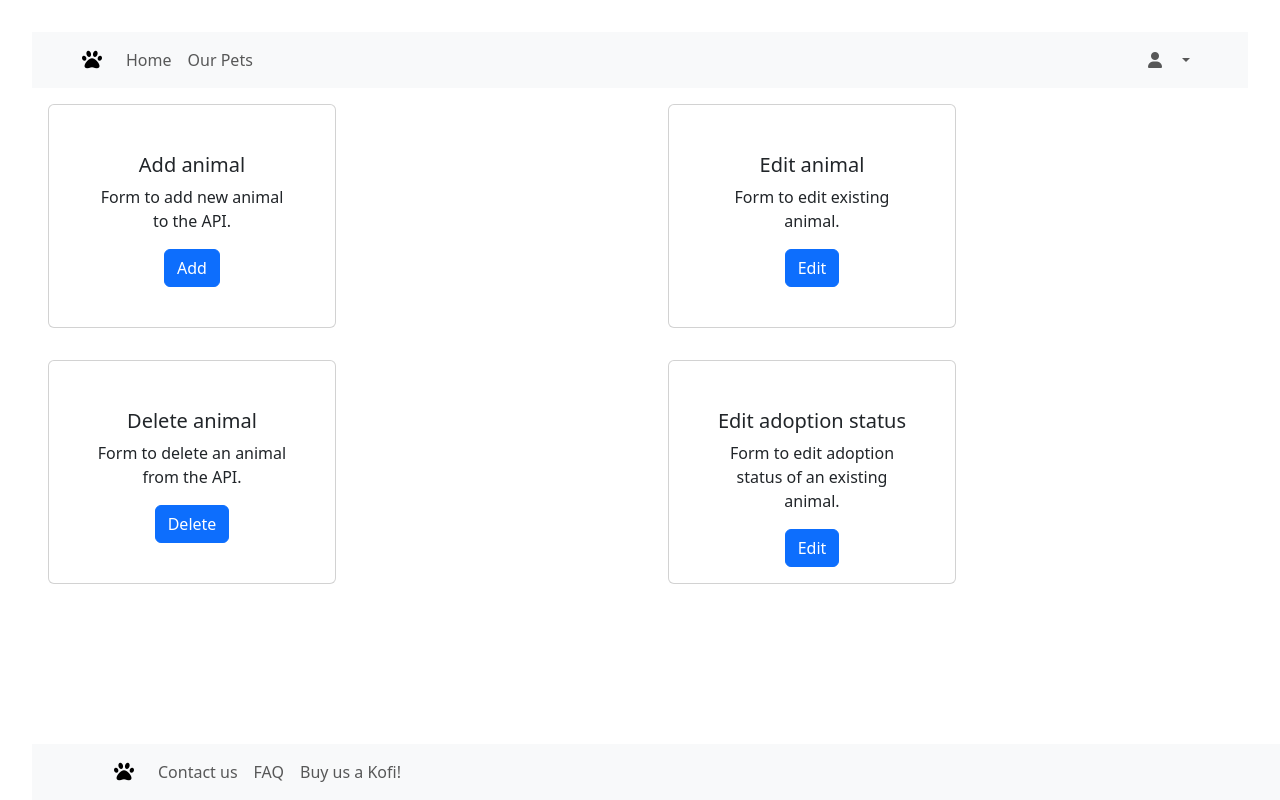
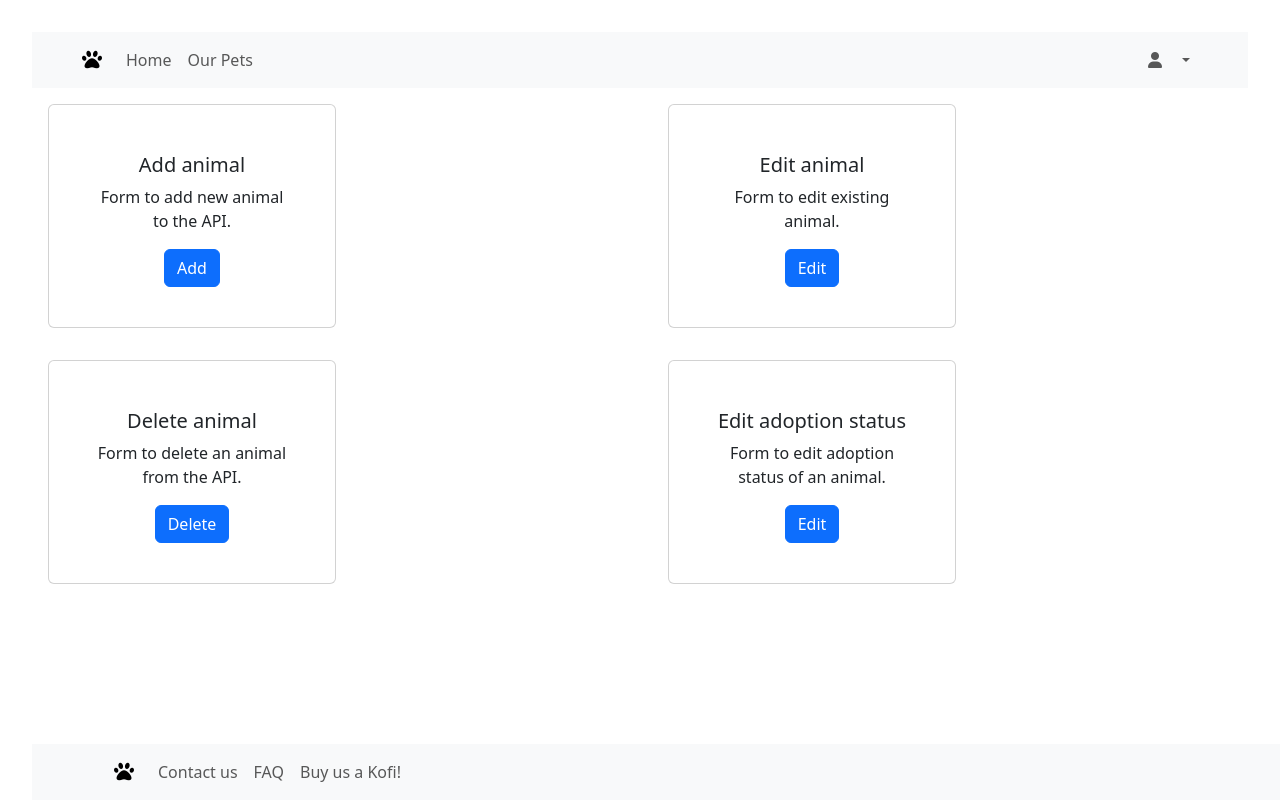
Before and after one commit to TheTiredTiger/Final_Project_PAAWS_FrontEnd, a React (Vite) app: page /adminpage in a window 1280 px wide. Shown: the top 800 px of the page. Built offline with nearby package versions, Linux system fonts and the light colour scheme.

Commit message:
Small fixes

```diff
--- a/src/App.jsx
+++ b/src/App.jsx
@@ -25,8 +25,8 @@ function App() {
 
   return (
     <>
-      <NavigationBar  /> {/* PRovavavel ter de mudar para dentro das routes para funcionar */}
       <BrowserRouter >
+        <NavigationBar  /> {/* PRovavavel ter de mudar para dentro das routes para funcionar */}
         <Routes>
           <Route path="/" element={< Home />} />
 
@@ -37,7 +37,8 @@ function App() {
           <Route path="/personaldata" element={< PersonalData />} />
 
           <Route path="/ourpets" element={< AnimalSearch />} />
-          <Route path="/animalpage" element={< AnimalPage />} /> {/* Need to make route get single pet-RM */}
+          <Route path="/animalpage/:id" element={< AnimalPage />} /> {/* Need to make route get single pet-RM */}
+          {/* Route is done - BM */}
           <Route path="/adoptionform" element={< AdoptionForm />} />
 
           <Route path="/adminadd" element={< AdminAdd />} />
@@ -48,8 +49,8 @@ function App() {
 
 
         </Routes>
+      <Footer />
       </BrowserRouter>
-      <Footer />
     </>
   )
 }
--- a/src/pages/Admin/AdminPage.jsx
+++ b/src/pages/Admin/AdminPage.jsx
@@ -48,7 +48,7 @@ function AdminPage() {
                 <Card.Body>
                     <Card.Title>Edit adoption status</Card.Title>
                     <Card.Text>
-                    Form to edit adoption status of an existing animal.
+                    Form to edit adoption status of an animal.
                     </Card.Text>
                     <Button href="/adoptionstatus">Edit</Button>
                 </Card.Body>
```
